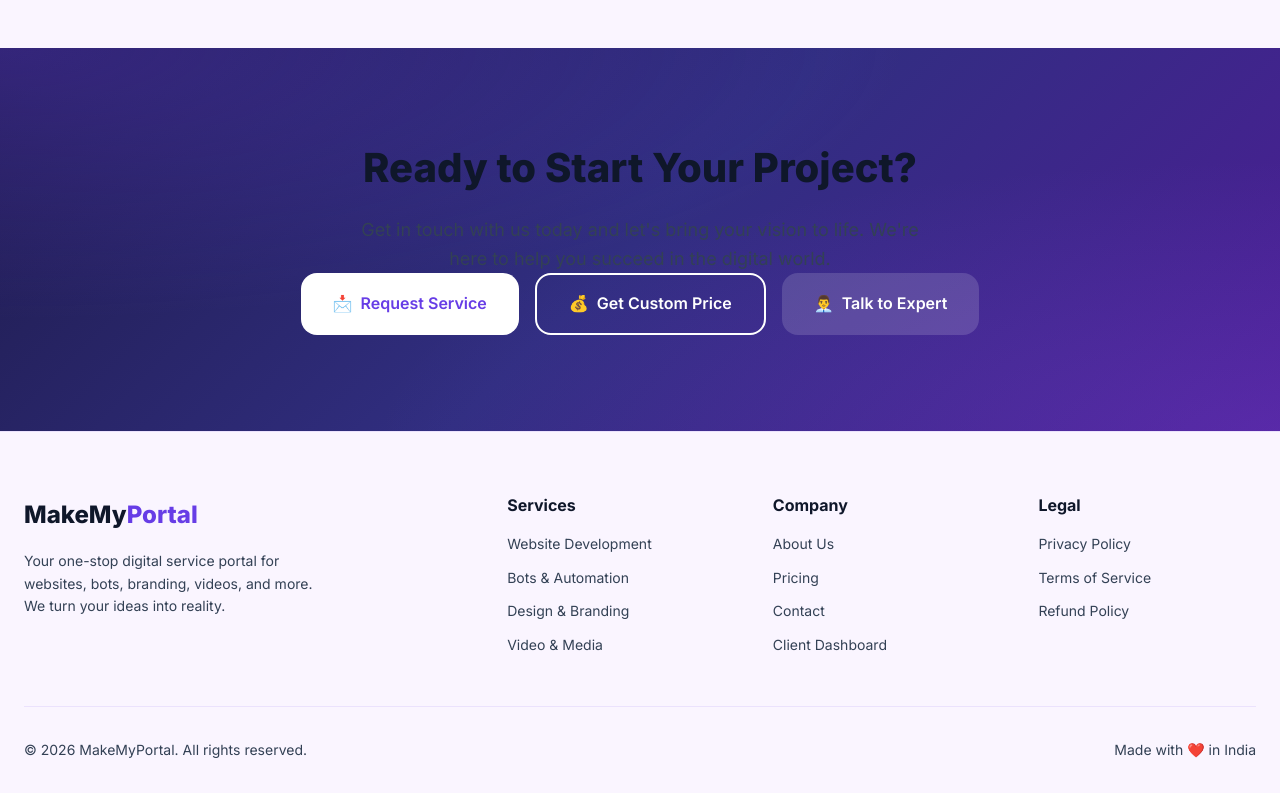
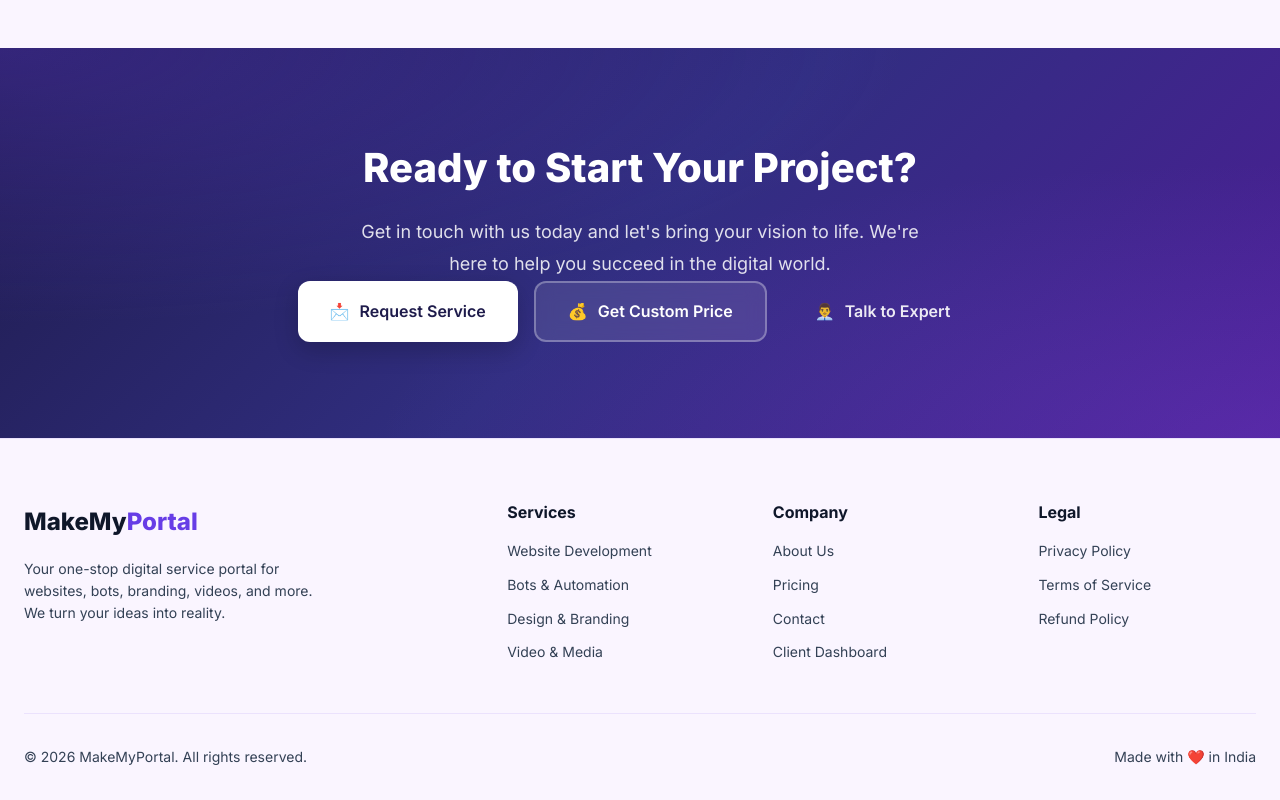
Before and after one commit to piyushkundu/makemyportel, a Next.js app: page / in a window 1280 px wide. Shown: the part 5662-6462 px from the top of the page. Built offline with nearby package versions, Linux system fonts and the light colour scheme.

Commit message:
Fix CTA section text visibility and add premium button styles

```diff
--- a/src/app/premium.css
+++ b/src/app/premium.css
@@ -565,12 +565,97 @@
         radial-gradient(ellipse at bottom right, rgba(139, 92, 246, 0.2), transparent 50%);
 }
 
+.cta-section .container {
+    position: relative;
+    z-index: 1;
+}
+
+.cta-content {
+    text-align: center;
+    max-width: 700px;
+    margin: 0 auto;
+}
+
 .cta-section h2 {
-    color: white;
+    color: #ffffff !important;
+    font-size: clamp(2rem, 4vw, 3rem);
+    font-weight: 800;
+    margin-bottom: 1.5rem;
 }
 
 .cta-section p {
-    color: rgba(255, 255, 255, 0.8);
+    color: rgba(255, 255, 255, 0.85) !important;
+    font-size: 1.2rem;
+    line-height: 1.8;
+    margin-bottom: 2.5rem;
+}
+
+.cta-buttons {
+    display: flex;
+    flex-wrap: wrap;
+    gap: 1rem;
+    justify-content: center;
+}
+
+.btn-cta-primary {
+    display: inline-flex;
+    align-items: center;
+    gap: 10px;
+    padding: 1rem 2rem;
+    background: #ffffff;
+    color: #1e1b4b;
+    font-weight: 600;
+    font-size: 1rem;
+    border-radius: 12px;
+    border: none;
+    transition: all 0.3s ease;
+    box-shadow: 0 8px 25px rgba(0, 0, 0, 0.2);
+}
+
+.btn-cta-primary:hover {
+    transform: translateY(-4px);
+    box-shadow: 0 12px 35px rgba(0, 0, 0, 0.3);
+}
+
+.btn-cta-outline {
+    display: inline-flex;
+    align-items: center;
+    gap: 10px;
+    padding: 1rem 2rem;
+    background: rgba(255, 255, 255, 0.1);
+    color: #ffffff;
+    font-weight: 600;
+    font-size: 1rem;
+    border-radius: 12px;
+    border: 2px solid rgba(255, 255, 255, 0.3);
+    transition: all 0.3s ease;
+    backdrop-filter: blur(10px);
+}
+
+.btn-cta-outline:hover {
+    background: rgba(255, 255, 255, 0.2);
+    border-color: rgba(255, 255, 255, 0.5);
+    transform: translateY(-4px);
+}
+
+.btn-cta-ghost {
+    display: inline-flex;
+    align-items: center;
+    gap: 10px;
+    padding: 1rem 2rem;
+    background: transparent;
+    color: rgba(255, 255, 255, 0.9);
+    font-weight: 600;
+    font-size: 1rem;
+    border-radius: 12px;
+    border: none;
+    transition: all 0.3s ease;
+}
+
+.btn-cta-ghost:hover {
+    color: #ffffff;
+    background: rgba(255, 255, 255, 0.1);
+    transform: translateY(-4px);
 }
 
 /* ========================================
```
